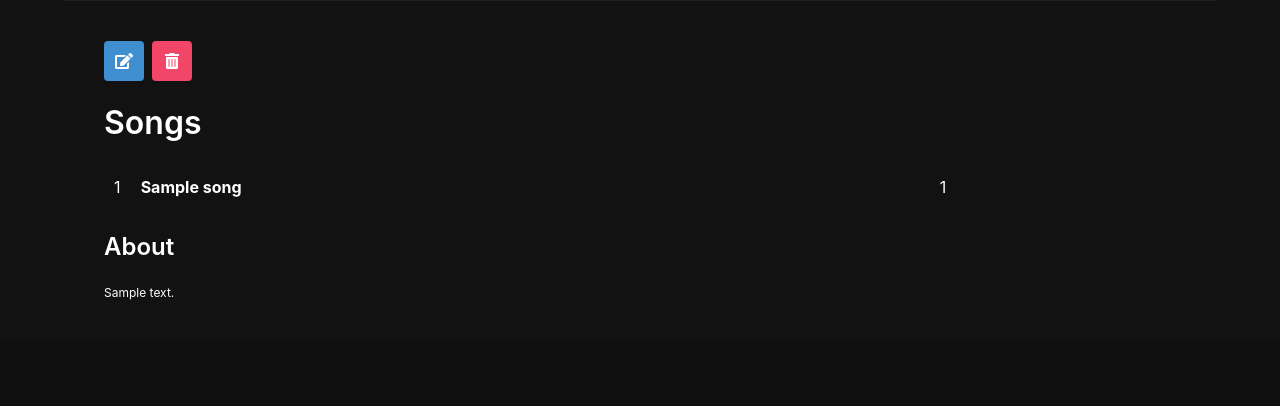
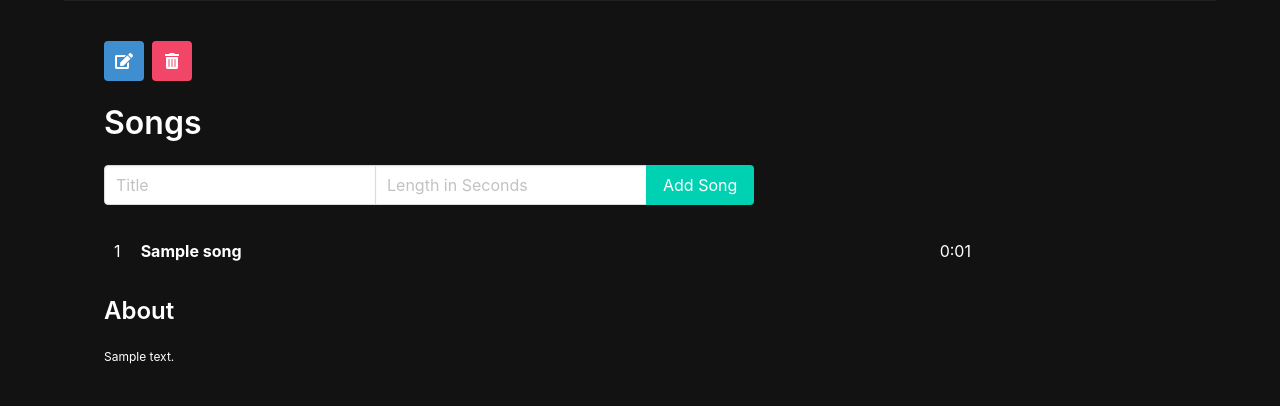
Before and after one commit to dazeyb/Django-Spotify, a Django app: page /artists/1/ in a window 1280 px wide. Shown: the part 551-957 px from the top of the page. Before the commit the page ends 851 px from the top, so only its background shows below. Run offline with Django 3.2, Linux system fonts and the light colour scheme; tables that the repository leaves empty hold one stand-in row (values such as "Sample post"); grey boxes marked "Sample" are stand-in pictures.

Commit message:
adds songs create route and form

```diff
--- a/main_app/models.py
+++ b/main_app/models.py
@@ -1,6 +1,6 @@
 from django.db import models
 from django.db.models import Model, CharField, TextField, BooleanField, DateTimeField
-
+import time
 # Create your models here.
 
 
@@ -32,3 +32,6 @@ class Song(Model):
 
     def __str__(self):
         return f"{self.title} BY: {self.artist.name}"
+
+    def get_length(self):
+        return time.strftime("%-M:%S", time.gmtime(self.length))
--- a/main_app/templates/artist_detail.html
+++ b/main_app/templates/artist_detail.html
@@ -37,20 +37,54 @@
   <div class="detail__songs mb-5">
     <h3 class="title is-3">Songs</h3>
 
+    {% comment %} form to create songs {% endcomment %}
+
+    <form class="mb-5" action="{% url 'song_create' artist.pk %}" method="post">
+      {% csrf_token %}
+
+       <div class="field has-addons">
+
+        <div class="control">
+          <input
+            type="text"
+            class="input"
+            name="title"
+            placeholder="Title"
+            required
+          />
+        </div>
+
+        <div class="control">
+          <input
+            type="number"
+            class="input"
+            name="length"
+            placeholder="Length in Seconds"
+            min="1"
+            required
+          />
+        </div>
+        <div class="control">
+          <input class="button is-primary" type="submit" value="Add Song" />
+        </div>
+
+       </div>
+
+    </form>
+
     {% for song in artist.songs.all %}
 
     <div class="song">
       <span>{{forloop.counter}}</span>
       <span><b>{{song.title}}</b></span>
-      <span>{{song.length}}</span>
+      <span>{{song.get_length}}</span>
     </div>
 
+    {% empty %}
+    <h3 class="title is-4">No Songs Available Yet</h3>
+
     {% endfor %}
-
-
   </div>
-
-
 
   <div class="detail__about">
     <h4 class="title is-4">About</h4>
--- a/main_app/urls.py
+++ b/main_app/urls.py
@@ -10,5 +10,7 @@ urlpatterns = [
     path('artists/<int:pk>/update/',
          views.ArtistUpdate.as_view(), name="artist_update"),
     path('artists/<int:pk>/delete/',
-         views.ArtistDelete.as_view(), name="artist_delete")
+         views.ArtistDelete.as_view(), name="artist_delete"),
+    path('artists/<int:pk>/songs/new/',
+         views.SongCreate.as_view(), name="song_create")
 ]
--- a/main_app/views.py
+++ b/main_app/views.py
@@ -1,4 +1,4 @@
-from django.shortcuts import render
+from django.shortcuts import render, redirect
 from django.urls import reverse
 from django.views import View
 from django.views.generic.base import TemplateView
@@ -7,7 +7,7 @@ from django.views.generic.edit import CreateView, UpdateView, DeleteView
 from django.http import HttpResponse
 
 # import models
-from .models import Artist
+from .models import Artist, Song
 
 # Create your views here.
 
@@ -63,3 +63,19 @@ class ArtistDelete(DeleteView):
     model = Artist
     template_name = "artist_delete_confirmation.html"
     success_url = "/artists/"
+
+
+class SongCreate(View):
+    # just to show you can do whatever request you wish
+    def get(self, request, pk):
+        # this is the same as template_name=home.html
+        return render(request, "home.html")
+
+    def post(self, request, pk):
+        title_data = request.POST.get("title")
+        length_data = request.POST.get("length")
+        # SELECT * FROM main_app_artist WHERE id=1;
+        artist_found = Artist.objects.get(pk=pk)
+        Song.objects.create(
+            title=title_data, length=length_data, artist=artist_found)
+        return redirect('artist_detail', pk=pk)
```
